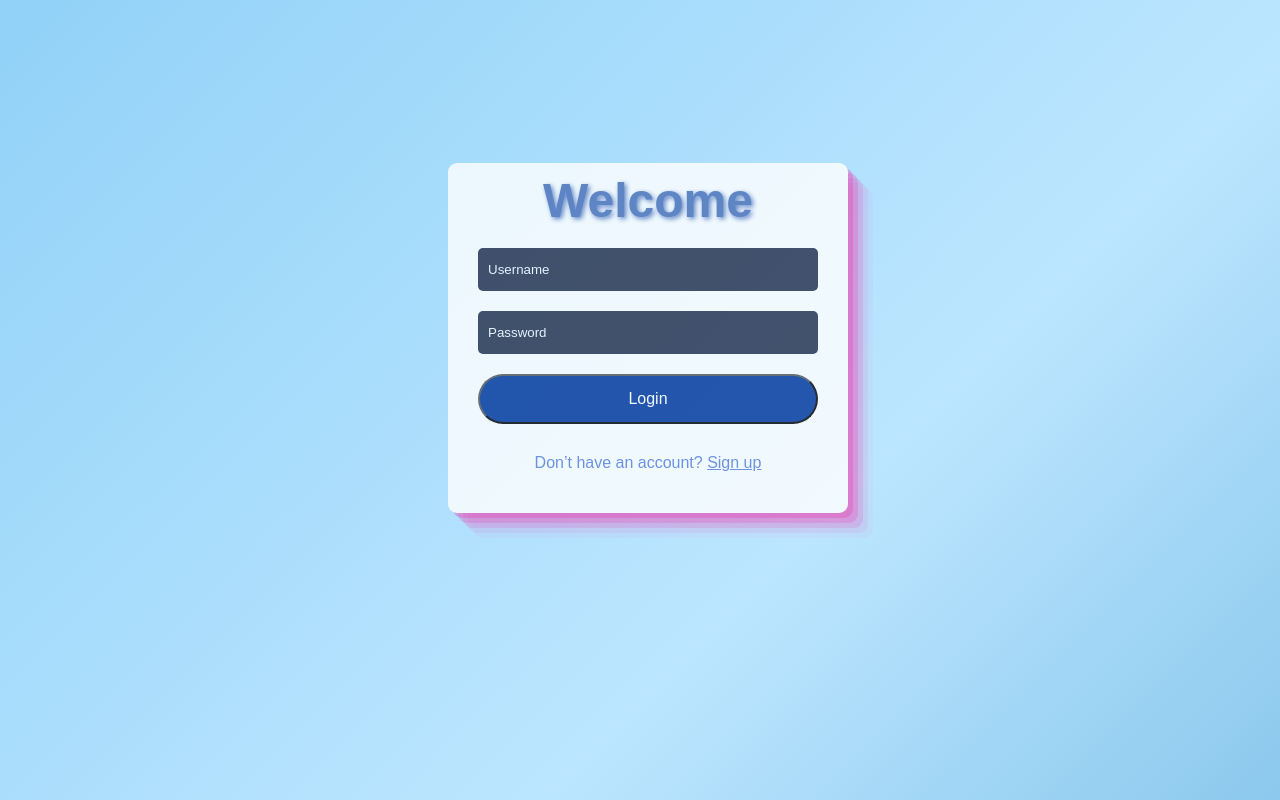
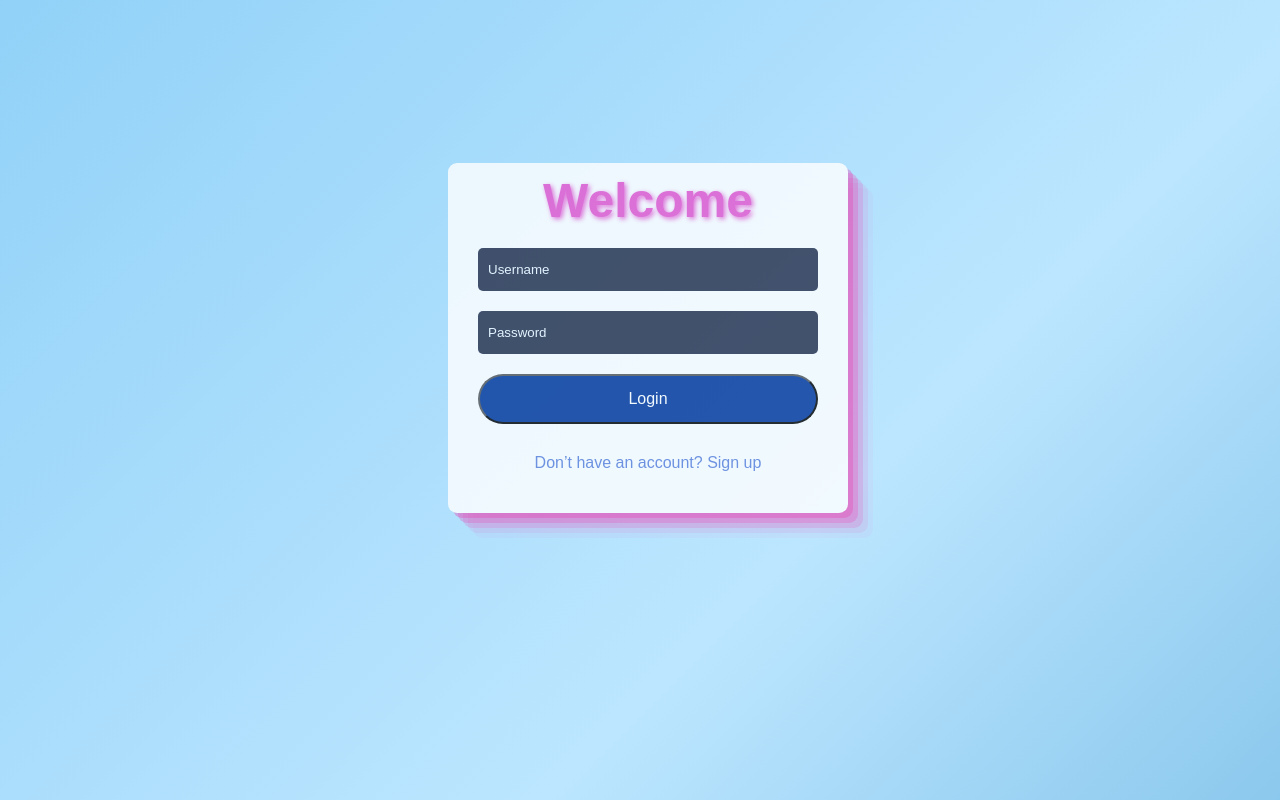
Before and after one commit to QuacQuak/BillionaireGuns, a website: page src/pages/login/login.html in a window 1280 px wide. Drawn offline with Linux system fonts and the light colour scheme; files that its build step writes are made by us from their sources.

Commit message:
fix small css

```diff
--- a/src/pages/login/login.css
+++ b/src/pages/login/login.css
@@ -33,7 +33,7 @@ body {
 
 .title{
 	margin-top: 10px;
-	color: #003399;
+	color: #de0fbb;
 	opacity: 0.7;
 	text-align: center;
 	font-size: 300%;
@@ -107,7 +107,7 @@ a{
 	text-decoration: none;
 }
 a:hover {
-  	text-decoration: underline;
+  	text-decoration: none;
 }
 .bottom{
 	color: #5c7fda;
@@ -117,3 +117,9 @@ a:hover {
 ::placeholder{
 	color: aliceblue;
 }
+u{
+	text-decoration: none;
+}
+u:hover {
+	text-decoration: underline;
+}
--- a/src/pages/register/register.css
+++ b/src/pages/register/register.css
@@ -28,7 +28,7 @@ body {
 }
 .title{
 	margin-top: 10px;
-	color: #003399;
+	color: #de0fbb;
 	opacity: 0.7;
 	text-align: center;
 	font-size: 300%;
```
Also changed, not shown: src/pages/game/index.html (+1 -0 lines), src/pages/game/playoffline.html (+1 -0 lines).
